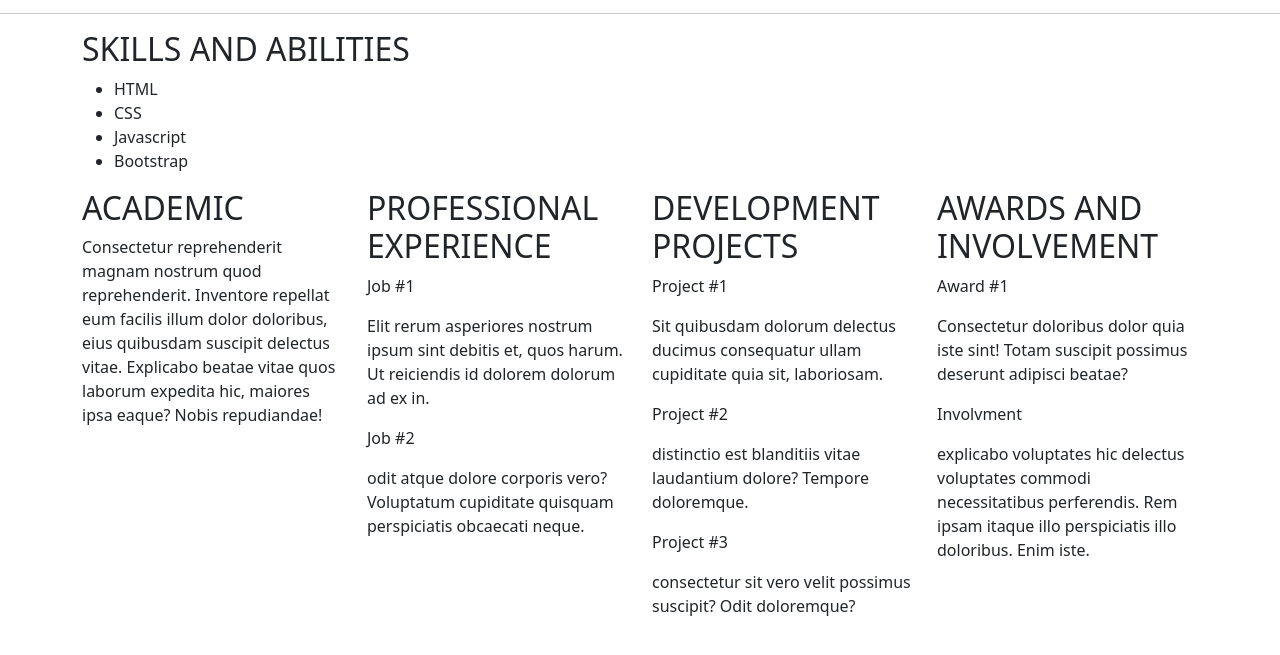
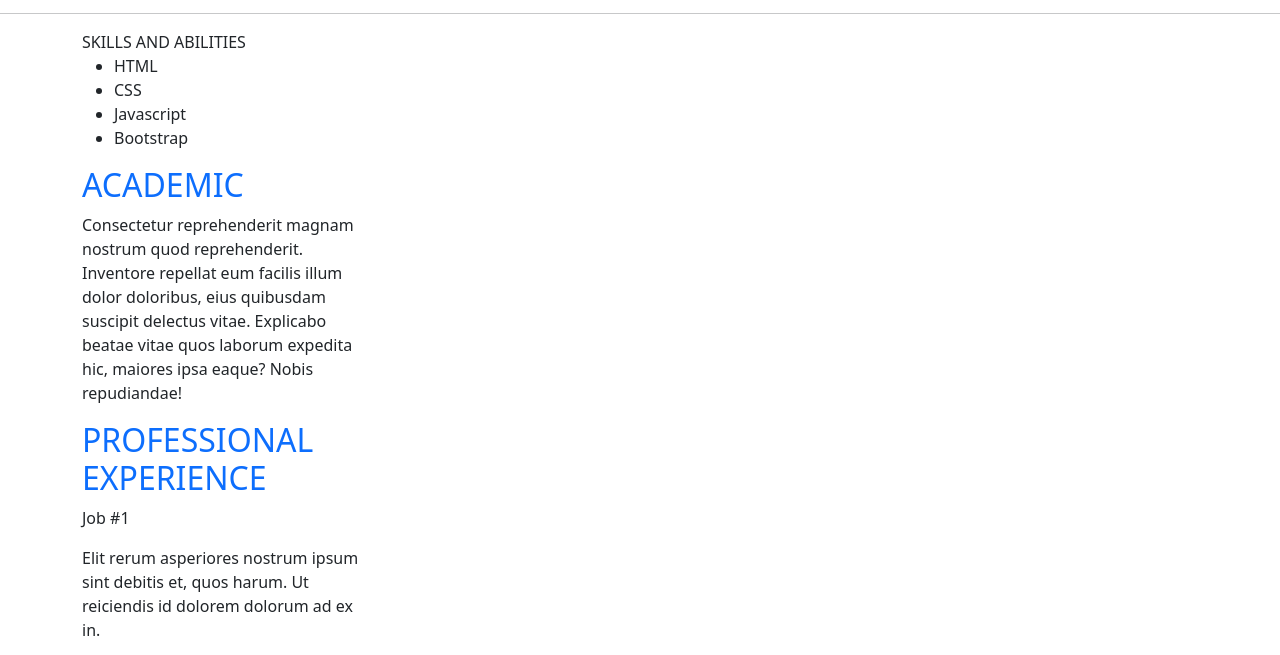
Before and after one commit to ajhunt012/codeup-web-exercises, a website: page resume.html in a window 1280 px wide. Shown: the part 289-944 px from the top of the page. Before the commit the page ends 923 px from the top, so only its background shows below. Drawn offline with nearby package versions, Linux system fonts and the light colour scheme.

Commit message:
morning save

```diff
--- a/css/resume.css
+++ b/css/resume.css
@@ -1,6 +1,25 @@
+@media  screen and (min-width:768px) {
+.col{
+    display: flex;
+    flex-wrap: wrap;
+}
+    .container{
+        display: flex;
+        flex-wrap: wrap;
+    }
 
-.icon-bar{
-    display: flex;
-    flex-direction: row;
-    justify-content: space-around;
 }
+
+@media screen and (max-width: 767px) {
+
+    .icons {
+        display: flex;
+        justify-content: center;
+        align-content: center;
+    }
+    li{
+        list-style-type: none;
+        display: flex;
+    }
+
+}
--- a/resume.html
+++ b/resume.html
@@ -18,7 +18,7 @@
         <h2 class="text-center">Software Developer</h2>
         <p class="text-center">Lorem ipsum dolor sit amet, consectetur adipisicing elit. Architecto atque cum hic nobis repudiandae saepe, sint tenetur. Aliquid delectus eius impedit in, inventore libero pariatur placeat quas soluta tempora vero?</p>
     </div>
-    <div class="icon-bar">
+    <div class="icon-bar row-md-12">
         <ul>
             <li class="icons"><svg xmlns="http://www.w3.org/2000/svg" width="16" height="16" fill="currentColor" class="bi bi-telephone-fill" viewBox="0 0 16 16">
                 <path fill-rule="evenodd" d="M1.885.511a1.745 1.745 0 0 1 2.61.163L6.29 2.98c.329.423.445.974.315 1.494l-.547 2.19a.678.678 0 0 0 .178.643l2.457 2.457a.678.678 0 0 0 .644.178l2.189-.547a1.745 1.745 0 0 1 1.494.315l2.306 1.794c.829.645.905 1.87.163 2.611l-1.034 1.034c-.74.74-1.846 1.065-2.877.702a18.634 18.634 0 0 1-7.01-4.42 18.634 18.634 0 0 1-4.42-7.009c-.362-1.03-.037-2.137.703-2.877L1.885.511z"/>
@@ -35,11 +35,12 @@
         </ul>
     </div>
 </header>
-<section>
-   <hr>
+<hr>
+<!--First Set-->
 <div class="container">
-    <div class="skills">
-        <h2>SKILLS AND ABILITIES</h2>
+    <div class="col">
+    <div class="skills col-md-3 >
+        <h2 class="text-primary">SKILLS AND ABILITIES</h2>
         <ul>
             <li>HTML</li>
             <li>CSS</li>
@@ -47,20 +48,27 @@
             <li>Bootstrap</li>
         </ul>
     </div>
-    <div class="row">
-        <div class="col-lg-3 col-md-6">
-            <h2>ACADEMIC</h2>
+        <div class="col-md-3">
+            <h2 class="text-primary">ACADEMIC</h2>
             <p>Consectetur reprehenderit magnam nostrum quod reprehenderit. Inventore repellat eum facilis illum dolor doloribus, eius quibusdam suscipit delectus vitae. Explicabo beatae vitae quos laborum expedita hic, maiores ipsa eaque? Nobis repudiandae!</p>
         </div>
-        <div class="col-lg-3 col-md-6">
-            <h2>PROFESSIONAL EXPERIENCE</h2>
+        <div class="col-md-3">
+            <h2 class="text-primary">PROFESSIONAL EXPERIENCE</h2>
             <p>Job #1</p>
             <p>Elit rerum asperiores nostrum ipsum sint debitis et, quos harum. Ut reiciendis id dolorem dolorum ad ex in.</p>
             <p>Job #2</p>
             <p>odit atque dolore corporis vero? Voluptatum cupiditate quisquam perspiciatis obcaecati neque.</p>
         </div>
-        <div class="col-lg-3 col-md-6">
-            <h2>DEVELOPMENT PROJECTS</h2>
+    </div>
+<!--Divider-->
+<div class="col">
+        <div class="col col-md-1">
+        </div>
+</div>
+<!--Second set-->
+    <div class="row">
+        <div class="col-md-8">
+            <h2 class="text-primary">DEVELOPMENT PROJECTS</h2>
             <p>Project #1</p>
             <p>Sit quibusdam dolorum delectus ducimus consequatur ullam cupiditate quia sit, laboriosam.</p>
             <p>Project #2</p>
@@ -68,15 +76,15 @@
             <p>Project #3</p>
             <p> consectetur sit vero velit possimus suscipit? Odit doloremque?</p>
         </div>
-        <div class="col-lg-3 col-md-6">
-            <h2>AWARDS AND INVOLVEMENT</h2>
+        <div class="col-md-8">
+            <h2 class="text-primary">AWARDS AND INVOLVEMENT</h2>
             <p>Award #1</p>
             <p>Consectetur doloribus dolor quia iste sint! Totam suscipit possimus deserunt adipisci beatae?</p>
             <p>Involvment</p>
             <p>explicabo voluptates hic delectus voluptates commodi necessitatibus perferendis. Rem ipsam itaque illo perspiciatis illo doloribus. Enim iste.</p>
         </div>
     </div>
-</div>
-</section>
+
+
 </body>
 </html>
```
